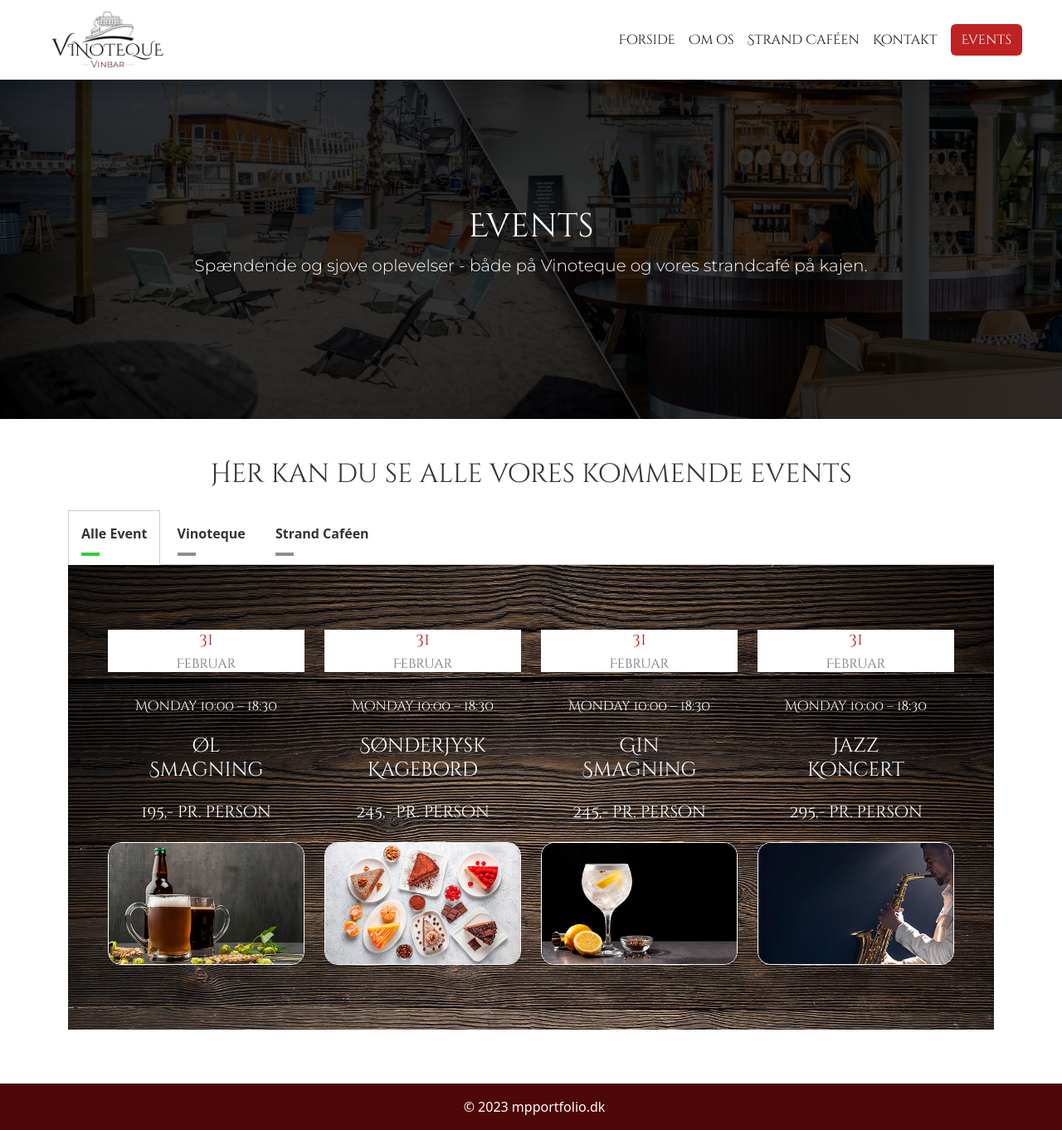
After one commit to MichaelScooter/vinoteque, a PHP site: page /events.php in a window 1280 px wide. The commit adds this page. Shown: the whole page at 83% size. Run offline with PHP 8.4, Linux system fonts and the light colour scheme; style sheets or scripts are compiled from the project's sources; some libraries are stand-ins or nearby versions.

Commit message:
Taps på event siden opsat

```diff
--- a/css/styles.scss
+++ b/css/styles.scss
@@ -76,7 +76,7 @@ p{
 	background-size: cover;
 	background-position: center;
 	background-repeat: no-repeat;
-	height: 100vh;
+
 }
 
 .contact{
@@ -89,3 +89,78 @@ p{
 .overlay {
 	background-color: rgba(0, 0, 0, 0.8); /* Juster gennemsigtighed efter behov */
 }
+
+
+/* -- START - Koden er kopieret fra codepen.io til event siden med tabs-- */
+.tabset > input[type="radio"] {
+	position: absolute;
+	left: -200vw;
+}
+
+.tabset .tab-panel {
+	display: none;
+}
+
+.tabset > input:first-child:checked ~ .tab-panels > .tab-panel:first-child,
+.tabset > input:nth-child(3):checked ~ .tab-panels > .tab-panel:nth-child(2),
+.tabset > input:nth-child(5):checked ~ .tab-panels > .tab-panel:nth-child(3),
+.tabset > input:nth-child(7):checked ~ .tab-panels > .tab-panel:nth-child(4),
+.tabset > input:nth-child(9):checked ~ .tab-panels > .tab- panel:nth-child(5),
+.tabset > input:nth-child(11):checked ~ .tab-panels > .tab-panel:nth-child(6){
+	display: block;
+}
+
+/*
+ Styling
+*/
+body {
+	color: #333;
+	font-weight: 300;
+}
+
+.tabset > label {
+	position: relative;
+	display: inline-block;
+	padding: 15px 15px 25px;
+	border: 1px solid transparent;
+	border-bottom: 0;
+	cursor: pointer;
+	font-weight: 600;
+}
+
+.tabset > label::after {
+	content: "";
+	position: absolute;
+	left: 15px;
+	bottom: 10px;
+	width: 22px;
+	height: 4px;
+	background: #8d8d8d;
+}
+
+.tabset > label:hover,
+.tabset > input:focus + label {
+	color: red;
+}
+
+.tabset > label:hover::after,
+.tabset > input:focus + label::after,
+.tabset > input:checked + label::after {
+	background: limegreen;
+}
+
+.tabset > input:checked + label {
+	border-color: #ccc;
+	border-bottom: 1px solid #fff;
+	margin-bottom: -1px;
+}
+
+.tab-panel {
+	padding: 30px 0;
+	border-top: 1px solid #ccc;
+}
+
+/*
+
+
+/* -- SLUT - Koden er kopieret fra codepen.io til event siden med tabs-- */
--- /dev/null
+++ b/events.php
@@ -0,0 +1,244 @@
+<!-- Instruktion til webbrowser om at vi kører HTML5 -->
+<!DOCTYPE html>
+
+<!-- html starter og slutter hele dokumentet / lang=da: Fortæller siden er på dansk -->
+<html lang="da">
+
+<!-- I <head> har man opsætning - det ser brugeren ikke, men det fortæller noget om siden -->
+<head>
+    <!-- Sætter tegnsætning til utf-8 som bl.a. tillader danske bogstaver -->
+    <meta charset="utf-8">
+
+    <!-- Titel som ses oppe i browserens tab mv. -->
+    <title>Sigende titel</title>
+
+    <!-- Metatags der fortæller at søgemaskiner er velkomne, hvem der udgiver siden og copyright information -->
+    <meta name="robots" content="All">
+    <meta name="author" content="Udgiver">
+    <meta name="copyright" content="Information om copyright">
+
+    <!-- Sikrer man kan benytte CSS ved at tilkoble en CSS fil -->
+    <link href="css/styles.css" rel="stylesheet" type="text/css">
+    <style>
+        @import url('https://fonts.googleapis.com/css2?family=Cinzel+Decorative&family=Montserrat:wght@300;400&display=swap');
+    </style>
+
+
+    <!-- Sikrer den vises korrekt på mobil, tablet mv. ved at tage ift. skærmstørrelse - bliver brugt til responsive websider -->
+    <meta name="viewport" content="width=device-width, initial-scale=1">
+</head>
+
+<!-- i <body> har man alt indhold på siden som brugeren kan se -->
+<body>
+<?php include "includes/navigation.php"; ?>
+
+<!-- Her skal sidens indhold ligge -->
+
+<!-- Hero Sektion -->
+<div class="container-fluid g-0 d pt-5">
+    <div>
+        <div class="position-relative">
+            <img src="images/events_vinbaren_vinoteque.jpg" class="w-100">
+            <div class="position-absolute top-0 start-0 w-100 h-100 d-flex justify-content-center align-items-center overlay">
+                <div class="text-center row pt-3 pt-lg-5">
+                    <h1 class="text-white">Events</h1>
+                    <p class="lead text-white">Spændende og sjove oplevelser - både på Vinoteque og vores strandcafé på kajen.</p>
+                </div>
+            </div>
+        </div>
+    </div>
+</div>
+
+
+
+
+
+<div class="container py-5">
+    <h2 class="text-center">Her kan du se alle vores kommende events</h2>
+
+    <div class="tabset py-3">
+    <!-- Tab 1 -->
+    <input type="radio" name="tabset" id="tab1" aria-controls="alle" checked>
+    <label for="tab1">Alle Event</label>
+    <!-- Tab 2 -->
+    <input type="radio" name="tabset" id="tab2" aria-controls="vinoteque">
+    <label for="tab2">Vinoteque</label>
+    <!-- Tab 3 -->
+    <input type="radio" name="tabset" id="tab3" aria-controls="strand">
+    <label for="tab3">Strand Caféen</label>
+
+    <div class="tab-panels">
+        <section id="alle" class="tab-panel fullscreen-bg">
+        <!-- Tab 1: Tekst ind her -->
+            <div class="row d-flex justify-content-center text-center p-5">
+                <div class="col-6 col-lg-3 pt-5 pt-lg-0">
+                    <div class="bg-white">
+                        <h5 class="text-primary">31</h5>
+                        <h6 class="text-muted">Februar</h6>
+                    </div>
+                    <div>
+                        <h6 class="pt-lg-4 text-white">Monday 10:00 – 18:30</h6>
+                        <h4 class="text-white pt-lg-3">øl<br>Smagning</h4>
+                        <h5 class="text-white py-lg-3">195,- pr. person</h5>
+                        <img src="images/oel-smagning-vinbaren.jpg" alt="" class="img-fluid h-100 rounded-4 border border-white border-1">
+                    </div>
+                </div>
+                <div class="col-6 col-lg-3 pt-5 pt-lg-0">
+                    <div class="bg-white">
+                        <h5 class="text-primary">31</h5>
+                        <h6 class="text-muted">Februar</h6>
+                    </div>
+                    <div>
+                        <h6 class="pt-lg-4 text-white">Monday 10:00 – 18:30</h6>
+                        <h4 class="text-white pt-lg-3">Sønderjysk<br>Kagebord</h4>
+                        <h5 class="text-white py-lg-3">245,- pr. person</h5>
+                        <img src="images/kagebuffet-vinbaren.jpg" alt="" class="img-fluid h-100 rounded-4 border border-white border-1">
+                    </div>
+                </div>
+                <div class="col-6 col-lg-3 pt-5 pt-lg-0">
+                    <div class="bg-white">
+                        <h5 class="text-primary">31</h5>
+                        <h6 class="text-muted">Februar</h6>
+                    </div>
+                    <div>
+                        <h6 class="pt-lg-4 text-white">Monday 10:00 – 18:30</h6>
+                        <h4 class="text-white pt-lg-3">Gin<br>Smagning</h4>
+                        <h5 class="text-white py-lg-3">245,- pr. person</h5>
+                        <img src="images/gin-smagning-vinbaren.jpg" alt="" class="img-fluid h-100 rounded-4 border border-white border-1">
+                    </div>
+                </div>
+                <div class="col-6 col-lg-3 pt-5 pt-lg-0">
+                    <div class="bg-white">
+                        <h5 class="text-primary">31</h5>
+                        <h6 class="text-muted">Februar</h6>
+                    </div>
+                    <div>
+                        <h6 class="pt-lg-4 text-white">Monday 10:00 – 18:30</h6>
+                        <h4 class="text-white pt-lg-3">Jazz<br>Koncert</h4>
+                        <h5 class="text-white py-lg-3">295,- pr. person</h5>
+                        <img src="images/jazz-koncert-vinbaren.jpg" alt="" class="img-fluid h-100 rounded-4 border border-white border-1">
+                    </div>
+                </div>
+            </div>
+
+        </section>
+        <section id="vinoteque" class="tab-panel fullscreen-bg">
+        <!-- Tab 2: Tekst ind her -->
+            <div class="row d-flex justify-content-center text-center p-5">
+                <div class="col-6 col-lg-3 pt-5 pt-lg-0">
+                    <div class="bg-white">
+                        <h5 class="text-primary">31</h5>
+                        <h6 class="text-muted">Februar</h6>
+                    </div>
+                    <div>
+                        <h6 class="pt-lg-4 text-white">Monday 10:00 – 18:30</h6>
+                        <h4 class="text-white pt-lg-3">øl<br>Smagning</h4>
+                        <h5 class="text-white py-lg-3">195,- pr. person</h5>
+                        <img src="images/oel-smagning-vinbaren.jpg" alt="" class="img-fluid h-100 rounded-4 border border-white border-1">
+                    </div>
+                </div>
+                <div class="col-6 col-lg-3 pt-5 pt-lg-0">
+                    <div class="bg-white">
+                        <h5 class="text-primary">31</h5>
+                        <h6 class="text-muted">Februar</h6>
+                    </div>
+                    <div>
+                        <h6 class="pt-lg-4 text-white">Monday 10:00 – 18:30</h6>
+                        <h4 class="text-white pt-lg-3">Sønderjysk<br>Kagebord</h4>
+                        <h5 class="text-white py-lg-3">245,- pr. person</h5>
+                        <img src="images/kagebuffet-vinbaren.jpg" alt="" class="img-fluid h-100 rounded-4 border border-white border-1">
+                    </div>
+                </div>
+                <div class="col-6 col-lg-3 pt-5 pt-lg-0">
+                    <div class="bg-white">
+                        <h5 class="text-primary">31</h5>
+                        <h6 class="text-muted">Februar</h6>
+                    </div>
+                    <div>
+                        <h6 class="pt-lg-4 text-white">Monday 10:00 – 18:30</h6>
+                        <h4 class="text-white pt-lg-3">Gin<br>Smagning</h4>
+                        <h5 class="text-white py-lg-3">245,- pr. person</h5>
+                        <img src="images/gin-smagning-vinbaren.jpg" alt="" class="img-fluid h-100 rounded-4 border border-white border-1">
+                    </div>
+                </div>
+                <div class="col-6 col-lg-3 pt-5 pt-lg-0">
+                    <div class="bg-white">
+                        <h5 class="text-primary">31</h5>
+                        <h6 class="text-muted">Februar</h6>
+                    </div>
+                    <div>
+                        <h6 class="pt-lg-4 text-white">Monday 10:00 – 18:30</h6>
+                        <h4 class="text-white pt-lg-3">Jazz<br>Koncert</h4>
+                        <h5 class="text-white py-lg-3">295,- pr. person</h5>
+                        <img src="images/jazz-koncert-vinbaren.jpg" alt="" class="img-fluid h-100 rounded-4 border border-white border-1">
+                    </div>
+                </div>
+            </div>
+        </section>
+        <section id="strand" class="tab-panel fullscreen-bg">
+        <!-- Tab 3: Tekst ind her -->
+            <div class="row d-flex justify-content-center text-center p-5">
+                <div class="col-6 col-lg-3 pt-5 pt-lg-0">
+                    <div class="bg-white">
+                        <h5 class="text-primary">31</h5>
+                        <h6 class="text-muted">Februar</h6>
+                    </div>
+                    <div>
+                        <h6 class="pt-lg-4 text-white">Monday 10:00 – 18:30</h6>
+                        <h4 class="text-white pt-lg-3">øl<br>Smagning</h4>
+                        <h5 class="text-white py-lg-3">195,- pr. person</h5>
+                        <img src="images/oel-smagning-vinbaren.jpg" alt="" class="img-fluid h-100 rounded-4 border border-white border-1">
+                    </div>
+                </div>
+                <div class="col-6 col-lg-3 pt-5 pt-lg-0">
+                    <div class="bg-white">
+                        <h5 class="text-primary">31</h5>
+                        <h6 class="text-muted">Februar</h6>
+                    </div>
+                    <div>
+                        <h6 class="pt-lg-4 text-white">Monday 10:00 – 18:30</h6>
+                        <h4 class="text-white pt-lg-3">Sønderjysk<br>Kagebord</h4>
+                        <h5 class="text-white py-lg-3">245,- pr. person</h5>
+                        <img src="images/kagebuffet-vinbaren.jpg" alt="" class="img-fluid h-100 rounded-4 border border-white border-1">
+                    </div>
+                </div>
+                <div class="col-6 col-lg-3 pt-5 pt-lg-0">
+                    <div class="bg-white">
+                        <h5 class="text-primary">31</h5>
+                        <h6 class="text-muted">Februar</h6>
+                    </div>
+                    <div>
+                        <h6 class="pt-lg-4 text-white">Monday 10:00 – 18:30</h6>
+                        <h4 class="text-white pt-lg-3">Gin<br>Smagning</h4>
+                        <h5 class="text-white py-lg-3">245,- pr. person</h5>
+                        <img src="images/gin-smagning-vinbaren.jpg" alt="" class="img-fluid h-100 rounded-4 border border-white border-1">
+                    </div>
+                </div>
+                <div class="col-6 col-lg-3 pt-5 pt-lg-0">
+                    <div class="bg-white">
+                        <h5 class="text-primary">31</h5>
+                        <h6 class="text-muted">Februar</h6>
+                    </div>
+                    <div>
+                        <h6 class="pt-lg-4 text-white">Monday 10:00 – 18:30</h6>
+                        <h4 class="text-white pt-lg-3">Jazz<br>Koncert</h4>
+                        <h5 class="text-white py-lg-3">295,- pr. person</h5>
+                        <img src="images/jazz-koncert-vinbaren.jpg" alt="" class="img-fluid h-100 rounded-4 border border-white border-1">
+                    </div>
+                </div>
+            </div>
+        </section>
+    </div>
+    </div>
+</div>
+
+
+
+
+
+<?php include "includes/footer.php"; ?>
+
+<script src="node_modules/bootstrap/dist/js/bootstrap.bundle.min.js"></script>
+
+</body>
+</html>
--- a/includes/navigation.php
+++ b/includes/navigation.php
@@ -18,20 +18,11 @@
                 <li class="nav-item">
                     <a class="nav-link" href="loungen.php">Strand Caféen</a>
                 </li>
-                <li class="nav-item dropdown">
-                    <a class="nav-link dropdown-toggle" href="#" role="button" data-bs-toggle="dropdown" aria-expanded="false">Dropdown</a>
-                    <ul class="dropdown-menu">
-                        <li><a class="dropdown-item" href="#">Action</a></li>
-                        <li><a class="dropdown-item" href="#">Another action</a></li>
-                        <li><hr class="dropdown-divider"></li>
-                        <li><a class="dropdown-item" href="#">Something else here</a></li>
-                    </ul>
-                </li>
                 <li class="nav-item">
                     <a class="nav-link" href="kontakt">Kontakt</a>
                 </li>
             </ul>
-            <a href="#koncerter" class="btn btn-primary text-white btn-link ms-lg-2">Events</a>
+            <a href="events.php" class="btn btn-primary text-white btn-link ms-lg-2">Events</a>
         </div>
     </div>
 </nav>
--- a/index.php
+++ b/index.php
@@ -87,7 +87,7 @@
             <button class="btn btn-secondary text-white">Læs om Vinoteque</button>
         </div>
         <div class="col-12 col-md-6">
-            <img src="images/vinbarens_vine.jpg" alt="" class="img-fluid h-100">
+            <img src="images/vinbarens_vine2.jpg" alt="" class="img-fluid h-100">
         </div>
     </div>
 </div>
--- a/loungen.php
+++ b/loungen.php
@@ -95,6 +95,3 @@
 
 </body>
 </html>
-
-Vi ønsker at tilbyde forskellige events, så også de lokale har mulighed for,
-at få nye og gode oplevelser uden at man er nødt til at køre udenbys.
```
Also changed, not shown: images/vinbarens_vine2.jpg (added).
